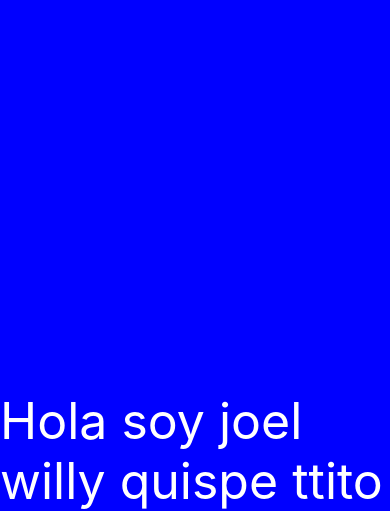
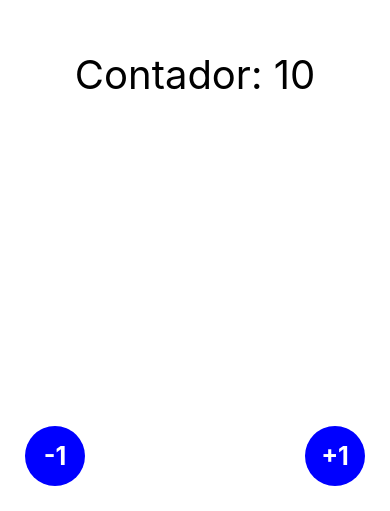
Before and after one commit to GdeDeeeeeee/react-native-software, a React Native app: screen / in a window 390 px wide. Shown: the part 333-844 px from the top of the page. Built offline with nearby package versions, Linux system fonts and the light colour scheme.

Commit message:
new_task

```diff
--- a/App.tsx
+++ b/App.tsx
@@ -6,11 +6,12 @@ import { HelloWorld } from './src/screens/HelloWorld';
 
 export default function App() {
   return (
-    <View style={styles.container}>
-        {/* <ContadorScreen/> */}
-        <Saludo/>
+    // <View style={styles.container}>
+    // <View >
+    <ContadorScreen/>
+        // {/* <Saludo/> */}
 
-    </View>
+    // </View>
     // <Saludo/>
   );
 }
@@ -19,7 +20,7 @@ export const styles = StyleSheet.create({
   container: {
     flex: 1,
     backgroundColor: 'blue',
-    alignItems: 'flex-end',
-    justifyContent: 'flex-end',
+    // alignItems: 'center',
+    // justifyContent: 'center',
   },
 });
--- a/src/components/Saludo.tsx
+++ b/src/components/Saludo.tsx
@@ -9,9 +9,10 @@ export const Saludo=()=>{
         }}>
             <Text style={{
                 color:'white',
-                fontSize:50
+                fontSize:50,
+                textAlign:'right'
             }}>
-                Hola soy joel willy quispe ttito
+                Hola soy joel willy
             </Text>
         </View>
     )
--- a/src/screens/ContadorScreen.tsx
+++ b/src/screens/ContadorScreen.tsx
@@ -1,40 +1,81 @@
 import { useState } from "react"
-import { Button, Text, TouchableOpacity, View } from "react-native"
+import { Button, Text, TouchableOpacity, View,StyleSheet } from "react-native"
+import babelConfig from "../../babel.config"
 
 export const ContadorScreen=()=>{
     const [count,setCount]=useState(10)
     const handleButton=()=>{
         setCount(count+1)
     }
+    const handleButton2=()=>{
+        setCount(count-1)
+    }
     return(
-        <View style={{
-            flex:1,
-            justifyContent:'center'
-        }}>
-            <Text style={{
-                fontSize:50,
-                textAlign:'center',
-                top:-15
-            }}>
-                Contador: {count}
 
-            </Text>
-            {/* <Button onPress={handleButton}
-                    title="MAS"
-                    color="#841584"
-            />*/}
-            <TouchableOpacity onPress={handleButton}>
-                <View style={{
-                    backgroundColor:'red',
-                    borderRadius:100
+                <View style={styles.container}>
+                    <Text style={styles.title}>
+                        Contador: {count}
 
-                }}>
-                    <Text>+1</Text>
+                    </Text>
+                    <TouchableOpacity onPress={handleButton} style={styles.fabLocationBR}>
+                            <View style={styles.fab}>
+                                <Text style={styles.fabText}>+1</Text>
+                            </View>
 
+                    </TouchableOpacity>
+                    <TouchableOpacity onPress={handleButton2} style={styles.fabLocationBL}>
+                            <View style={styles.fab}>
+                                <Text style={styles.fabText}>-1</Text>
+                            </View>
+
+                    </TouchableOpacity>
+                    {/* <TouchableOpacity onPress={handleButton}  style={styles.floatingButton2}>
+                            <Text style={{
+                                color:'white',
+                                textAlign:'center'
+                            }}>-11</Text>
+                    </TouchableOpacity> */}
                 </View>
-
-            </TouchableOpacity>
-        </View>
-
     )
 }
+
+const styles = StyleSheet.create({
+    container: {
+         flex:1,
+
+        justifyContent: 'center',
+
+
+    },
+    title:{
+        textAlign:'center',
+        fontSize:40,
+        top:-15
+    },
+    fab:{
+        backgroundColor:'blue',
+        width:60,
+        height:60,
+        borderRadius:100,
+        justifyContent:'center'
+    },
+    fabText:{
+        color:"white",
+        fontSize:25,
+        fontWeight:'bold',
+        alignSelf:'center'
+    },
+    fabLocationBR:{
+        position:'absolute',
+        bottom:25,
+        right:25
+
+    },
+    fabLocationBL:{
+        position:'absolute',
+        bottom:25,
+        left:25
+
+    }
+
+  });
```
Also changed, not shown: src/components/Button.tsx (added).
